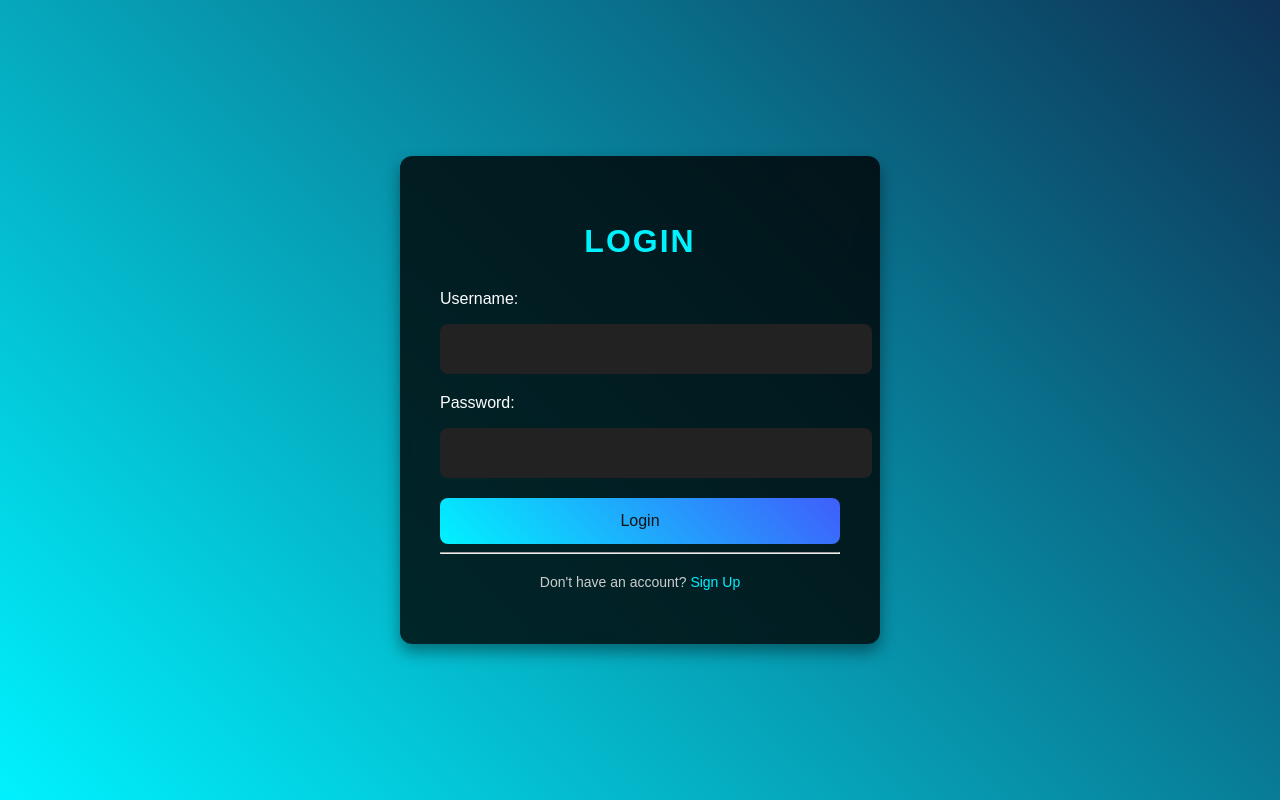
After one commit to codeinprogres/SustainiaGrow, a Flask app: page /login in a window 1280 px wide. The commit adds this page. Run offline with Flask 3, Linux system fonts and the light colour scheme.

Commit message:
here is the repo

```diff
--- a/server/app.py
+++ b/server/app.py
@@ -1,4 +1,7 @@
-from flask import Flask, request, jsonify, render_template
+from flask import Flask, request, jsonify, render_template, redirect, url_for, flash
+from flask_sqlalchemy import SQLAlchemy
+from flask_login import LoginManager, UserMixin, login_user, login_required, logout_user, current_user
+from flask_bcrypt import Bcrypt
 import requests
 import os
 
@@ -8,52 +11,30 @@ app = Flask(
     template_folder='templates'
 )
 
+app.config['SECRET_KEY'] = 'your_secret_key'  # Change this!
+app.config['SQLALCHEMY_DATABASE_URI'] = 'sqlite:///users.db'
+
+db = SQLAlchemy(app)
+bcrypt = Bcrypt(app)
+login_manager = LoginManager(app)
+login_manager.login_view = 'login'
+
 OPENAI_API_KEY = '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'  # Replace with your actual OpenAI API Key
-
 OPENAI_API_URL = 'https://api.openai.com/v1/chat/completions'
 
-@app.route('/')
-def index():
-    return render_template('index.html')
+class User(db.Model, UserMixin):
+    id = db.Column(db.Integer, primary_key=True)
+    username = db.Column(db.String(50), unique=True, nullable=False)
+    password = db.Column(db.String(100), nullable=False)
 
-@app.route('/program')
-def program():
-    return render_template('program.html', google_maps_api_key=os.getenv('GOOGLE_MAPS_API_KEY'))
+@login_manager.user_loader
+def load_user(user_id):
+    return User.query.get(int(user_id))
 
-@app.route('/market')
-def market():
-    return render_template('marketplace.html')
+with app.app_context():
+    db.create_all()
 
-@app.route('/dashboard')
-def dashboard():
-    return render_template('dashboard.html')
-
-@app.route('/about')
-def about():
-    return render_template('about.html')
-
-@app.route('/contact')
-def contact():
-    return render_template('contact.html')
-
-@app.route('/pricing')
-def pricing():
-    return render_template('pricing.html')
-
-@app.route('/api/chat', methods=['POST'])
-def chat():
-    try:
-        user_message = request.json.get('message')
-        if not user_message:
-            return jsonify({'message': 'Message is required.'}), 400
-
-        bot_response = get_openai_response(user_message)
-        return jsonify({'message': bot_response}), 200
-    except Exception as e:
-        print(f"Error handling chat message: {e}")
-        return jsonify({'message': 'Server error. Please try again later.'}), 500
-
-
+# ------------------- OpenAI Chat Function -------------------
 def get_openai_response(user_message):
     try:
         response = requests.post(
@@ -78,6 +59,96 @@ def get_openai_response(user_message):
         print(f"Request error: {e}")
         return "Sorry, I couldn't process your request."
 
+# ------------------- Routes -------------------
+@app.route('/')
+def index():
+    return render_template('index.html', user=current_user)
 
+@app.route('/program')
+def program():
+    return render_template('program.html', google_maps_api_key=os.getenv('GOOGLE_MAPS_API_KEY'))
+
+@app.route('/market')
+def market():
+    return render_template('marketplace.html')
+
+@app.route('/dashboard')
+@login_required
+def dashboard():
+    return render_template('dashboard.html', user=current_user)
+
+@app.route('/about')
+def about():
+    return render_template('about.html')
+
+@app.route('/contact')
+def contact():
+    return render_template('contact.html')
+
+@app.route('/pricing')
+def pricing():
+    return render_template('pricing.html')
+
+# ------------------- Chat API -------------------
+@app.route('/api/chat', methods=['POST'])
+def chat():
+    try:
+        user_message = request.json.get('message')
+        if not user_message:
+            return jsonify({'message': 'Message is required.'}), 400
+
+        bot_response = get_openai_response(user_message)
+        return jsonify({'message': bot_response}), 200
+    except Exception as e:
+        print(f"Error handling chat message: {e}")
+        return jsonify({'message': 'Server error. Please try again later.'}), 500
+
+# ------------------- Authentication Routes -------------------
+@app.route('/signup', methods=['GET', 'POST'])
+def signup():
+    if request.method == 'POST':
+        username = request.form['username']
+        password = request.form['password']
+
+        existing_user = User.query.filter_by(username=username).first()
+        if existing_user:
+            flash('Username already exists. Try another one.', 'danger')
+            return redirect(url_for('signup'))
+
+        hashed_password = bcrypt.generate_password_hash(password).decode('utf-8')
+        new_user = User(username=username, password=hashed_password)
+
+        db.session.add(new_user)
+        db.session.commit()
+
+        flash('Account created successfully!', 'success')
+        return redirect(url_for('login'))
+
+    return render_template('signup.html')
+
+@app.route('/login', methods=['GET', 'POST'])
+def login():
+    if request.method == 'POST':
+        username = request.form['username']
+        password = request.form['password']
+
+        user = User.query.filter_by(username=username).first()
+        if user and bcrypt.check_password_hash(user.password, password):
+            login_user(user)
+            flash('Login successful!', 'success')
+            return redirect(url_for('dashboard'))
+        else:
+            flash('Invalid username or password', 'danger')
+
+    return render_template('login.html')
+
+@app.route('/logout')
+@login_required
+def logout():
+    logout_user()
+    flash('You have been logged out.', 'info')
+    return redirect(url_for('login'))
+
+# ------------------- Run the Flask App -------------------
 if __name__ == '__main__':
     app.run(debug=True, host='0.0.0.0', port=5000)
--- a/server/static/css/styles.css
+++ b/server/static/css/styles.css
@@ -48,6 +48,7 @@ ul {
 .navbar-container {
     width: 100%;
     max-width: 1200px;
+    height: 100px;
     display: flex;
     align-items: center;
     justify-content: center;
@@ -68,7 +69,7 @@ ul {
 
 .navbar-list {
     display: flex;
-    gap: 1.5rem;
+    gap: 3rem;
 }
 
 .navbar-item {
--- a/server/templates/about.html
+++ b/server/templates/about.html
@@ -202,7 +202,7 @@
         </button>
         <ul class="navbar-list" id="navbar-list">
             <li><a href="/" class="navbar-item">Home</a></li>
-            <li><a href="/about" class="navbar-item active">About</a></li>
+            <li><a href="/about" class="navbar-item">About</a></li>
             <li><a href="/program" class="navbar-item">Services</a></li>
             <li><a href="/contact" class="navbar-item">Contact</a></li>
             <li><a href="/pricing" class="navbar-item">Pricing</a></li>
--- a/server/templates/dashboard.html
+++ b/server/templates/dashboard.html
@@ -293,7 +293,8 @@
             <li><a href="/contact" class="navbar-item">Contact</a></li>
             <li><a href="/pricing" class="navbar-item">Pricing</a></li>
             <li><a href="/market" class="navbar-item">Marketplace</a></li>
-            <li><a href="/dashboard" class="navbar-item active">Dashboard</a></li>
+            <li><a href="/dashboard" class="navbar-item">Dashboard</a></li>
+            <li><a href="{{ url_for('logout') }}" class="navbar-item">Logout</a></li>
         </ul>
     </div>
 </header>
--- a/server/templates/index.html
+++ b/server/templates/index.html
@@ -249,12 +249,13 @@
             <span class="navbar-toggle-icon"></span>
         </button>
         <ul class="navbar-list" id="navbar-list">
-            <li><a href="/" class="navbar-item active">Home</a></li>
+            <li><a href="/" class="navbar-item">Home</a></li>
             <li><a href="/program" class="navbar-item">Services</a></li>
             <li><a href="/contact" class="navbar-item">Contact</a></li>
             <li><a href="/pricing" class="navbar-item">Pricing</a></li>
             <li><a href="/market" class="navbar-item">Marketplace</a></li>
             <li><a href="/dashboard" class="navbar-item">Dashboard</a></li>
+            <li><a href="{{ url_for('logout') }}" class="navbar-item">Logout</a></li>
         </ul>
     </div>
 </header>
--- /dev/null
+++ b/server/templates/login.html
@@ -0,0 +1,118 @@
+<!DOCTYPE html>
+<html lang="en">
+<head>
+    <meta charset="UTF-8">
+    <meta name="viewport" content="width=device-width, initial-scale=1.0">
+    <title>Login</title>
+    <style>
+        body {
+            font-family: 'Arial', sans-serif;
+            background: linear-gradient(45deg, #00f2fe, #0e3255);
+            color: #fff;
+            display: flex;
+            justify-content: center;
+            align-items: center;
+            height: 100vh;
+            margin: 0;
+            overflow: hidden;
+        }
+
+        .container {
+            background: rgba(0, 0, 0, 0.8);
+            padding: 40px;
+            border-radius: 12px;
+            box-shadow: 0 8px 16px rgba(0, 0, 0, 0.4);
+            width: 100%;
+            max-width: 400px;
+            text-align: center;
+            backdrop-filter: blur(10px);
+        }
+
+        h2 {
+            margin-bottom: 30px;
+            font-size: 32px;
+            color: #00f2fe;
+            text-transform: uppercase;
+            letter-spacing: 2px;
+        }
+
+        label {
+            font-size: 16px;
+            margin-bottom: 8px;
+            display: block;
+            text-align: left;
+            color: #fff;
+        }
+
+        input {
+            width: 100%;
+            padding: 14px;
+            margin: 8px 0 20px;
+            border: 2px solid transparent;
+            border-radius: 8px;
+            background-color: #222;
+            color: #fff;
+            font-size: 16px;
+            transition: border-color 0.3s ease;
+        }
+
+        input:focus {
+            outline: none;
+            border-color: #00f2fe;
+            box-shadow: 0 0 8px rgba(0, 242, 254, 0.7);
+        }
+
+        button {
+            width: 100%;
+            padding: 14px;
+            background: linear-gradient(45deg, #00f2fe, #3f5efb);
+            color: #121212;
+            font-size: 16px;
+            border: none;
+            border-radius: 8px;
+            cursor: pointer;
+            transition: background 0.3s, transform 0.2s;
+        }
+
+        button:hover {
+            background: linear-gradient(45deg, #3f5efb, #00f2fe);
+            transform: scale(1.05);
+        }
+
+        .signup-link {
+            margin-top: 20px;
+            font-size: 14px;
+            color: #ccc;
+        }
+
+        .signup-link a {
+            color: #00f2fe;
+            text-decoration: none;
+            transition: color 0.3s ease;
+        }
+
+        .signup-link a:hover {
+            color: #3f5efb;
+            text-decoration: underline;
+        }
+    </style>
+</head>
+<body>
+<div class="container">
+    <h2>Login</h2>
+    <form action="{{ url_for('login') }}" method="POST">
+        <label for="username">Username:</label>
+        <input type="text" name="username" id="username" required><br>
+
+        <label for="password">Password:</label>
+        <input type="password" name="password" id="password" required><br>
+
+        <button type="submit">Login</button>
+    </form>
+
+    <hr>
+
+    <p class="signup-link">Don't have an account? <a href="{{ url_for('signup') }}">Sign Up</a></p>
+</div>
+</body>
+</html>
--- a/server/templates/marketplace.html
+++ b/server/templates/marketplace.html
@@ -24,8 +24,9 @@
                 <li><a href="/program" class="navbar-item">Services</a></li>
                 <li><a href="/contact" class="navbar-item">Contact</a></li>
                 <li><a href="/pricing" class="navbar-item">Pricing</a></li>
-                <li><a href="/market" class="navbar-item active">Marketplace</a></li>
+                <li><a href="/market" class="navbar-item">Marketplace</a></li>
                 <li><a href="/dashboard" class="navbar-item">Dashboard</a></li>
+                <li><a href="{{ url_for('logout') }}" class="navbar-item">Logout</a></li>
             </ul>
 </header>
 <div id="chatbot-popup">
--- a/server/templates/pricing.html
+++ b/server/templates/pricing.html
@@ -204,9 +204,10 @@
             <li><a href="/" class="navbar-item">Home</a></li>
             <li><a href="/program" class="navbar-item">Services</a></li>
             <li><a href="/contact" class="navbar-item">Contact</a></li>
-            <li><a href="/pricing" class="navbar-item active">Pricing</a></li>
+            <li><a href="/pricing" class="navbar-item">Pricing</a></li>
             <li><a href="/market" class="navbar-item">Marketplace</a></li>
             <li><a href="/dashboard" class="navbar-item">Dashboard</a></li>
+            <li><a href="{{ url_for('logout') }}" class="navbar-item">Logout</a></li>
         </ul>
     </div>
 </header>
--- a/server/templates/program.html
+++ b/server/templates/program.html
@@ -7,7 +7,6 @@
     <script src="{{ url_for('static', filename='js/script.js') }}"></script>
     <link rel="stylesheet" href="{{ url_for('static', filename='css/styles.css') }}">
     <style>
-        /* Global Styles */
         body {
             margin: 0;
             padding: 0;
@@ -170,11 +169,12 @@
         </button>
         <ul class="navbar-list" id="navbar-list">
             <li><a href="/" class="navbar-item">Home</a></li>
-            <li><a href="/program" class="navbar-item active">Services</a></li>
+            <li><a href="/program" class="navbar-item">Services</a></li>
             <li><a href="/contact" class="navbar-item">Contact</a></li>
             <li><a href="/pricing" class="navbar-item">Pricing</a></li>
             <li><a href="/market" class="navbar-item">Marketplace</a></li>
             <li><a href="/dashboard" class="navbar-item">Dashboard</a></li>
+            <li><a href="{{ url_for('logout') }}" class="navbar-item">Logout</a></li>
         </ul>
     </div>
 </header>
```
Also changed, not shown: server/models/User.js (deleted, +0 -38 lines), server/models/models.py (added, +9 -0 lines), server/templates/contact.html (+5 -3 lines), server/templates/signup.html (added, +104 -0 lines).
